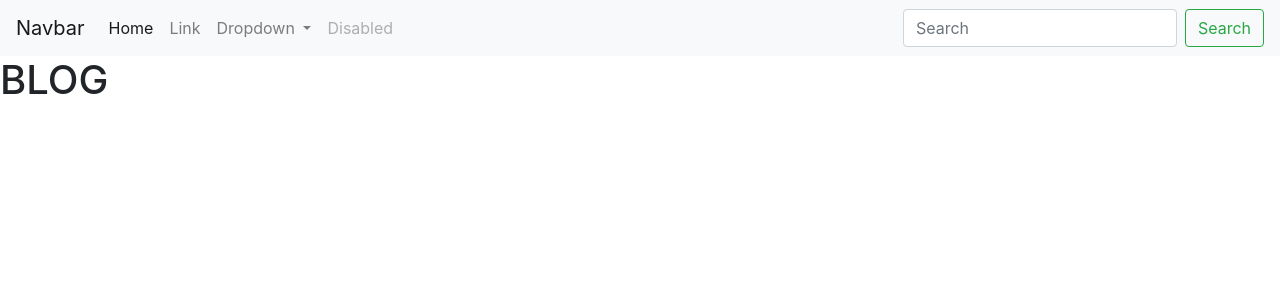
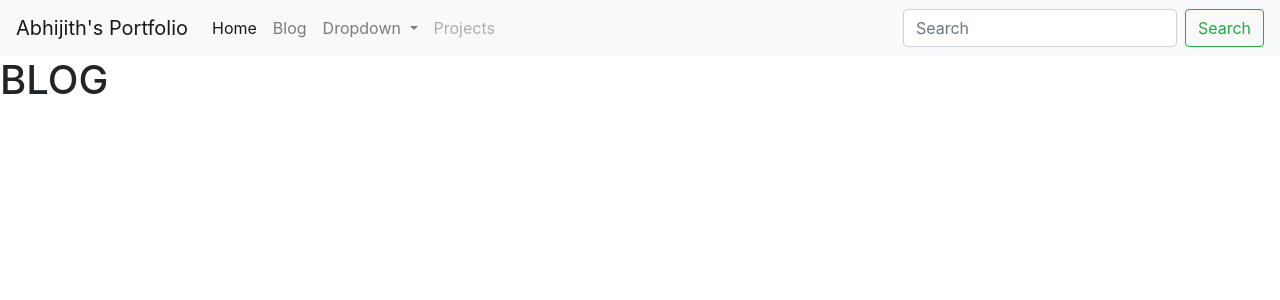
Before and after one commit to StarLordCodes/personal_portfolio, a Django app: page /blog/ in a window 1280 px wide. Shown: the top 300 px of the page. Run offline with Django 4.2, Linux system fonts and the light colour scheme; data that the repository does not hold is empty.

Commit message:
Added a new page blog_details and then changed the views in blog to accomodate it. Changed navbar a bit more to change. changed the blog/urls.py to include blog_details. also added an app name to blog/views.py in order to avoid confusion with other apps.

```diff
--- a/personal_portfolio-project/blog/urls.py
+++ b/personal_portfolio-project/blog/urls.py
@@ -4,4 +4,5 @@ from . import views
 
 urlpatterns = [
     path("", views.all_blogs, name="all_blogs"),
+    path("<int:blog_id>/", views.blog_details, name="blog_details"),
 ]
--- a/personal_portfolio-project/blog/views.py
+++ b/personal_portfolio-project/blog/views.py
@@ -1,8 +1,15 @@
-from django.shortcuts import render
+from django.shortcuts import render, get_object_or_404
 from .models import Blog
+
+app_name = 'blog'
 
 
 def all_blogs(request):
     # to show all the objects use Blog.objects.all() here we are ordering the objects by date and showing only last 5
     blogs = Blog.objects.order_by('-date')[:5]
     return render(request, 'blog/all_blogs.html', {"blogs": blogs})
+
+
+def blog_details(request, blog_id):
+    blog_object = get_object_or_404(Blog, pk=blog_id)
+    return render(request, 'blog/blog_details.html', {"blog_object": blog_object})
--- a/personal_portfolio-project/portfolio/Templates/portfolio/navbar.html
+++ b/personal_portfolio-project/portfolio/Templates/portfolio/navbar.html
@@ -11,7 +11,7 @@
   </head>
   <body>
 <nav class="navbar navbar-expand-lg navbar-light bg-light">
-  <a class="navbar-brand" href="#">Navbar</a>
+  <a class="navbar-brand" href="#">Abhijith's Portfolio</a>
   <button class="navbar-toggler" type="button" data-toggle="collapse" data-target="#navbarSupportedContent" aria-controls="navbarSupportedContent" aria-expanded="false" aria-label="Toggle navigation">
     <span class="navbar-toggler-icon"></span>
   </button>
@@ -19,10 +19,10 @@
   <div class="collapse navbar-collapse" id="navbarSupportedContent">
     <ul class="navbar-nav mr-auto">
       <li class="nav-item active">
-        <a class="nav-link" href="#">Home <span class="sr-only">(current)</span></a>
+        <a class="nav-link" href="{% url 'home' %}">Home <span class="sr-only">(current)</span></a>
       </li>
       <li class="nav-item">
-        <a class="nav-link" href="#">Link</a>
+        <a class="nav-link" href="{% url 'all_blogs' %}">Blog</a>
       </li>
       <li class="nav-item dropdown">
         <a class="nav-link dropdown-toggle" href="#" id="navbarDropdown" role="button" data-toggle="dropdown" aria-haspopup="true" aria-expanded="false">
@@ -36,7 +36,7 @@
         </div>
       </li>
       <li class="nav-item">
-        <a class="nav-link disabled" href="#">Disabled</a>
+        <a class="nav-link disabled" href="#">Projects</a>
       </li>
     </ul>
     <form class="form-inline my-2 my-lg-0">
```
Also changed, not shown: personal_portfolio-project/blog/Templates/blog/blog_details.html (added, +8 -0 lines).
